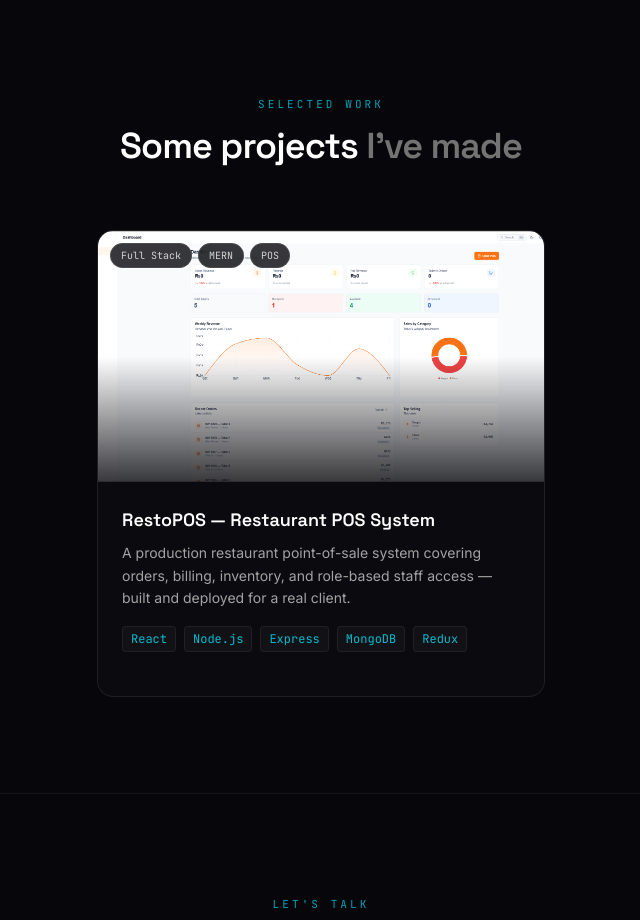
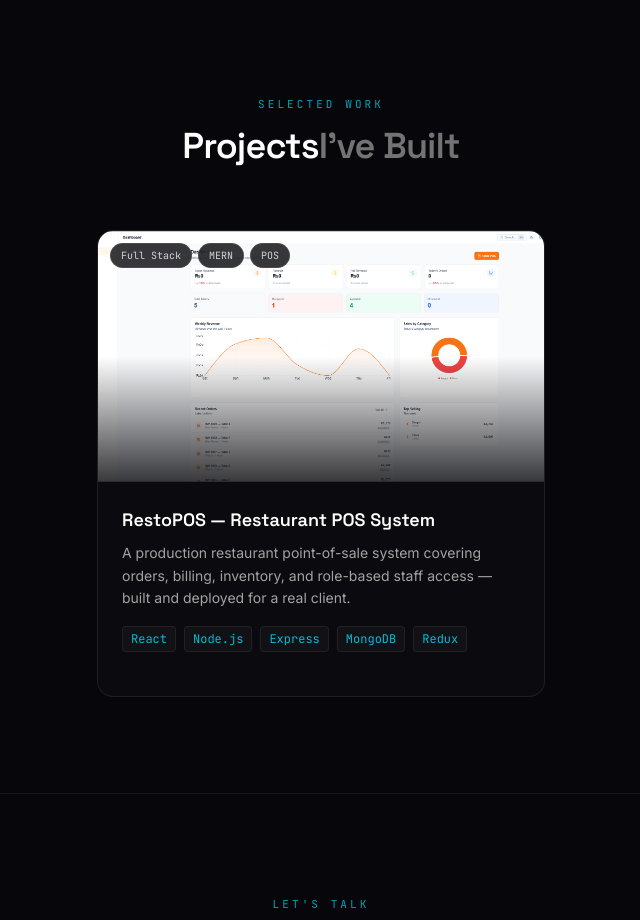
Before and after one commit to MianMuhammadAhmadIqbal/Mern-Portfolio, a React (Vite) app: page / in a window 1280 px wide. Shown: the part 7060-7980 px from the top of the page, without its empty margins (319-959 px from the left). Built offline with nearby package versions, Linux system fonts and the light colour scheme.

Commit message:
update project

```diff
--- a/src/Components/Projects.jsx
+++ b/src/Components/Projects.jsx
@@ -52,7 +52,7 @@ const Projects = () => {
       <div className="text-center mb-16">
         <span className="eyebrow">Selected work</span>
         <h2 className="section-heading mt-3">
-          Some projects <span className="text-neutral-500">I've made</span>
+          Projects<span className="text-neutral-500">I've Built</span>
         </h2>
       </div>
 
```
